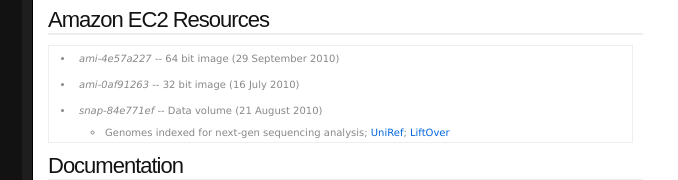
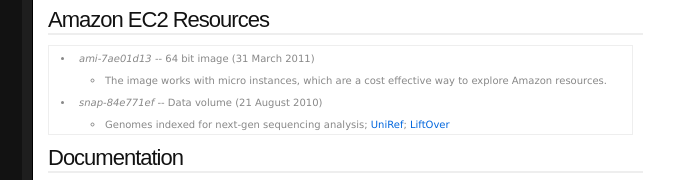
Before and after one commit to chapmanb/cloudbiolinux, a plain HTML site: page ec2/web/index.html in a window 1280 px wide. Shown: the part 428-608 px from the top of the page, 208-886 px from the left. Drawn offline with Linux system fonts and the light colour scheme.

Commit message:
Update web page for new AMI and contributors

```diff
--- a/ec2/web/index.html
+++ b/ec2/web/index.html
@@ -84,8 +84,10 @@ new TWTR.Widget({
         <p>We hope these resources will be useful for biologists as well as programmers. With the help of the <a href="http://nebc.nerc.ac.uk/tools/bio-linux">NEBC Bio-Linux</a> development team, the images include a <a href="https://help.ubuntu.com/community/FreeNX">FreeNX</a> desktop environment designed to ease the transition to remote computational analysis.</p>
         <h2>Amazon EC2 Resources</h2>
         <ul class="fancy">
-          <li><i>ami-4e57a227</i> -- 64 bit image (29 September 2010)</li>
-          <li><i>ami-0af91263</i> -- 32 bit image (16 July 2010)</li>
+          <li><i>ami-7ae01d13</i> -- 64 bit image (31 March 2011)</li>
+          <ul>
+            <li class="inner">The image works with micro instances, which are a cost effective way to explore Amazon resources.</li>
+          </ul>
           <li><i>snap-84e771ef</i> -- Data volume (21 August 2010)</li>
           <ul>
             <li class="inner">Genomes indexed for next-gen sequencing analysis; <a href="http://www.ebi.ac.uk/uniref/">UniRef</a>; <a href="http://genome.ucsc.edu/cgi-bin/hgLiftOver">LiftOver</a></li>
@@ -96,7 +98,7 @@ new TWTR.Widget({
           <li><a href="http://bazaar.launchpad.net/%7Ebt27uk/cloud-bl-tutorials/trunk/download/head%3A/gettingstarted_cloud-20100913135735-ilr1gse4kxo9ylx6-1/gettingStarted_CloudBioLinux.pdf">Getting Started with CloudBioLinux</a> -- a gentle guide for new users.</li>
           <li><a href="http://bcbio.wordpress.com/2010/05/08/automated-build-environment-for-bioinformatics-cloud-images/">Build framework</a> -- a high level overview of the automated build environment.
           <li><a href="http://blog.eaglegenomics.com/?p=17">Getting started for developers</a> -- logging into Amazon and making AMIs with the command line tools.</li>
-          <li><a href="http://github.com/chapmanb/bcbb/blob/master/ec2/biolinux/README">Developer build documentation</a> -- details on using and contributing to the framework.</li>
+          <li><a href="https://github.com/chapmanb/bcbb/blob/master/ec2/biolinux/README.md">Developer build documentation</a> -- details on using and contributing to the framework.</li>
         </ul>
       </div>
     </div>
```
Also changed, not shown: 1 other file.
